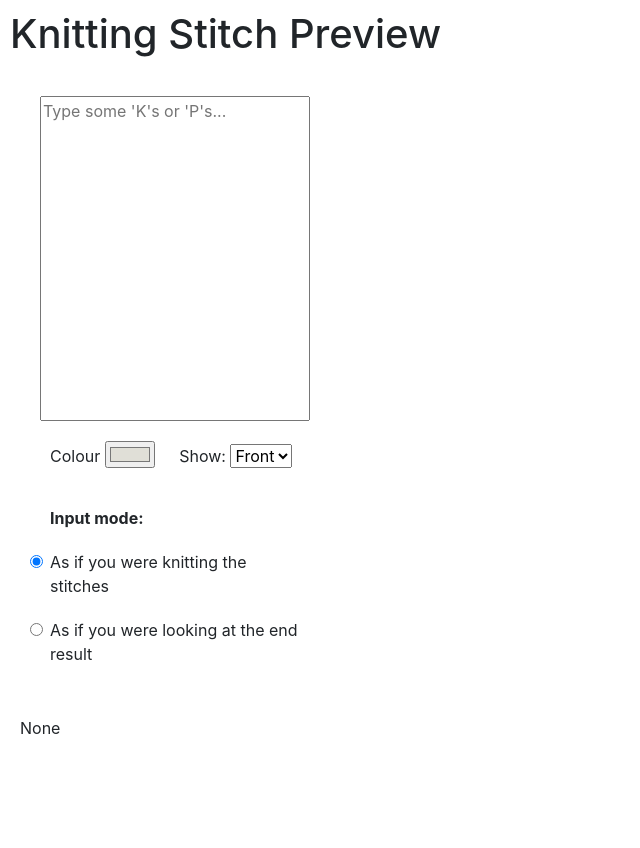
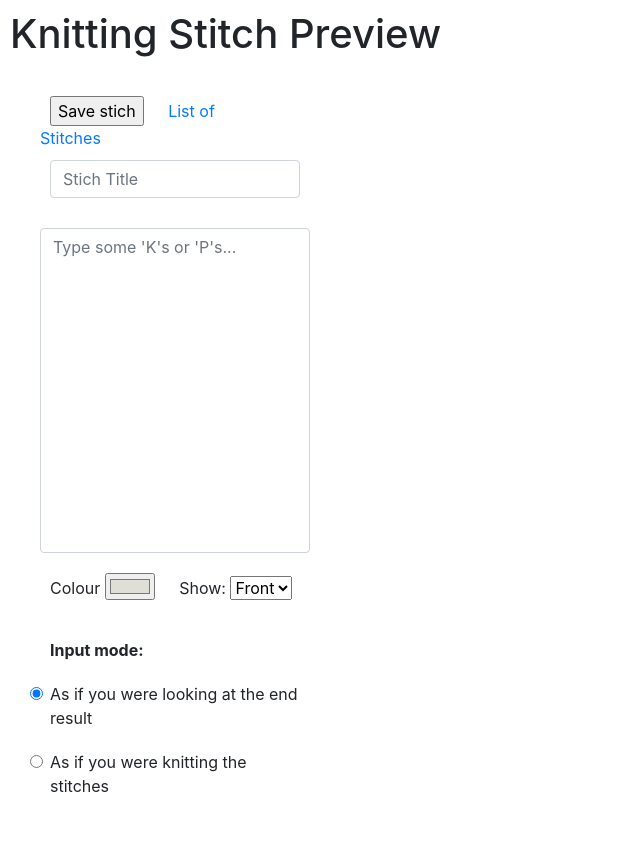
Before and after one commit to Alex-EmSiKay/eflask, a Flask app: page / in a window 1280 px wide. Shown: the whole page, without its empty margins (0-640 px from the left). Before the commit the page ends 734 px from the top, so only its background shows below. Run offline with Flask 2, Linux system fonts and the light colour scheme; data that the repository does not hold is empty; some libraries are stand-ins or nearby versions.

Commit message:
databases

```diff
--- a/app/main.py
+++ b/app/main.py
@@ -13,9 +13,12 @@ app = Flask(__name__)
 
 @app.route("/")
 def home_view():
-    cur.execute("SELECT * FROM test;")
-    data = cur.fetchone()
-    return render_template("index.html", data=data)
+    return render_template("index.html")
+
+
+@app.route("/load")
+def load():
+    return call(request.args["id"])
 
 
 @app.route("/preview")
@@ -56,3 +59,26 @@ def preview():
         return render_template("stitches.svg", lines=lines, maxcols=maxcols, colour="#" + request.args["colour"])
     else:
         return ""
+
+
+@app.route("/save")
+def save():
+    if len(request.args) > 0:
+        cur.execute("INSERT INTO stitches (code, colour, title) VALUES (%s, %s, %s) RETURNING id;",
+                    (request.args["lines"], request.args["colour"], request.args["title"]))
+        conn.commit()
+        new_id = cur.fetchone()
+        return call(new_id, saved=True)
+
+
+@app.route("/stitchlist")
+def slist():
+    cur.execute("SELECT * FROM stitches;")
+    data = cur.fetchall()
+    return render_template("list.html", data=data)
+
+
+def call(id, saved=False):
+    cur.execute("SELECT * FROM stitches WHERE id = %s;", (id,))
+    call_stitch = cur.fetchall()
+    return render_template("index.html", data=call_stitch, saved=saved)
--- a/app/static/scripts.js
+++ b/app/static/scripts.js
@@ -62,3 +62,10 @@ function switch_input() {
     in_lines = in_lines.reverse();
     document.getElementById('input_text').value = in_lines.join("\n")
 }
+
+function save() {
+    if (get_input() == "stitch") {
+        switch_input()
+    }
+    window.location.replace("save?lines=" + document.getElementById("input_text").value.replace(/\n/g, "-") + "&colour=" + document.getElementById("color_choice").value.replace("#", "") + "&title=" + document.getElementById("title").value);
+}
--- a/app/templates/index.html
+++ b/app/templates/index.html
@@ -24,6 +24,10 @@
     <title>Knitting Sim</title>
 
     <script src="static/scripts.js"></script>
+
+    <script>
+        document.addEventListener("DOMContentLoaded", update);
+    </script>
 </head>
 
 <body>
@@ -31,17 +35,27 @@
     <div>
         <h1>Knitting Stitch Preview</h1>
 
+        <div>
 
-        <div>
             <div style="display: inline-block; vertical-align: top; width:25%;">
                 <div>
-                    <textarea id="input_text" style="resize:none; height:325px; width:100%; vertical-align: top;"
-                        placeholder="Type some 'K's or 'P's..." oninput="update();"></textarea>
+                    <div style="display: inline;"><input type="button" value="Save stich" onclick="save();"></div>
+                    <div style="display: inline;"><a href="stitchlist">List of Stitches</a></div>
+                    <div style="display: inline;">{% if saved %}Stich saved!{% endif %}</div>
+                    <div><input class="form-control" id="title" type="text" placeholder="Stich Title"
+                            value="{% if data %}{{data[0][3]}}{% endif %}"></div>
+                </div>
+                <div>
+                    <textarea class="form-control" id="input_text"
+                        style="resize:none; height:325px; width:100%; vertical-align: top;"
+                        placeholder="Type some 'K's or 'P's..."
+                        oninput="update();">{% if data %}{{data[0][1] | replace("-", "\n")}}{% endif %}</textarea>
                 </div>
                 <div>
                     <div style="display: inline;">
                         <label for="color_choice">Colour</label>
-                        <input type="color" id="color_choice" onchange="update();" value="#e0dfd7">
+                        <input type="color" id="color_choice" onchange="update();"
+                            value="{% if data %}{{'#' + data[0][2]}}{% else %}#e0dfd7{% endif %}">
                     </div>
                     <div style="display: inline;">
                         <label for="show_reverse">Show:</label>
@@ -54,22 +68,22 @@
                 <div>
                     <div><label class="form-check-label" for="stitch">
                             <strong>Input mode:</strong>
-                        </label></div>
-                    <div>
-                        <input class="form-check-input" type="radio" name="inputMode" value="stitch"
-                            onchange="switch_input();" checked>
-                        As if you were knitting the stitches
+                        </label>
                     </div>
                     <div>
                         <input class="form-check-input" type="radio" name="inputMode" value="result"
+                            onchange="switch_input();" checked>
+                        As if you were looking at the end result
+                    </div>
+                    <div>
+                        <input class="form-check-input" type="radio" name="inputMode" value="stitch"
                             onchange="switch_input();">
-                        As if you were looking at the end result
+                        As if you were knitting the stitches
                     </div>
                 </div>
             </div>
             <div style="display: inline-block; vertical-align: top; width: 70%;"><span id="update_text"></span></div>
 
         </div>
-        <div>{{data}}</div>
     </div>
 </body>
```
Also changed, not shown: app/templates/list.html (added, +55 -0 lines).
